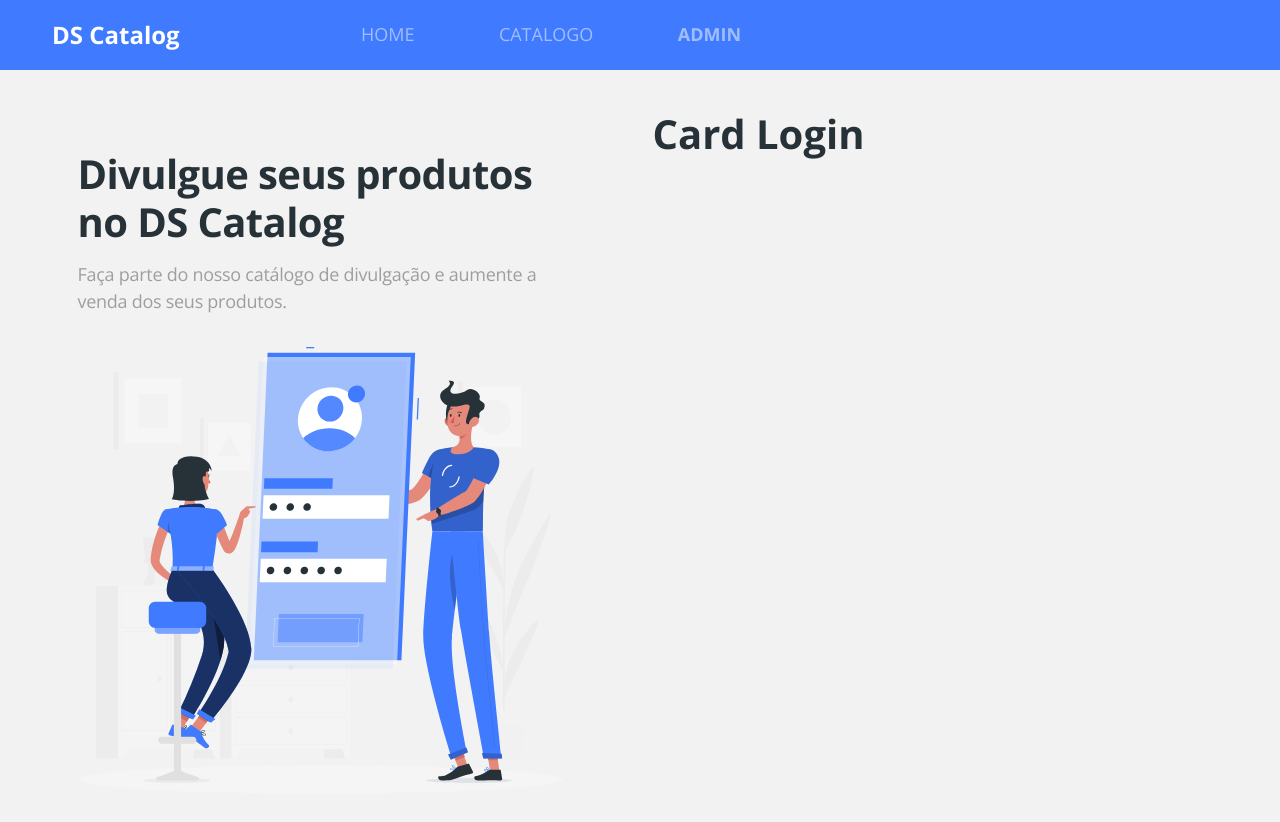
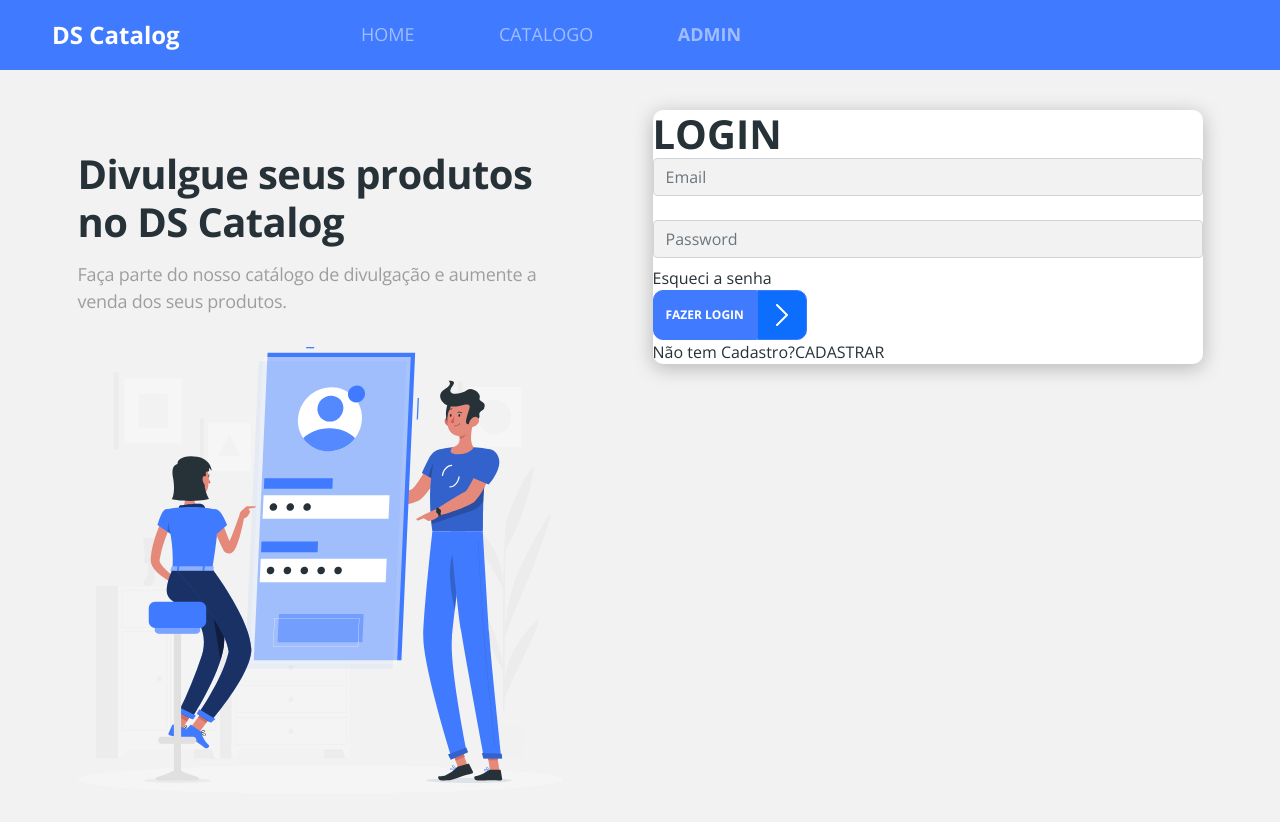
Before and after one commit to auriceliof/devsuperior-react-03, a React (Create React App) app in the folder frontend/: page /admin/auth/login in a window 1280 px wide. Shown: the top 822 px of the page. Built offline with nearby package versions, Linux system fonts and the light colour scheme; no server answers; the HTML template or start-up script is replaced by a standard one.

Commit message:
Card login

```diff
--- /dev/null
+++ b/frontend/src/pages/Admin/Auth/Login/index.tsx
@@ -0,0 +1,44 @@
+import { Link } from 'react-router-dom';
+import ButtonIcon from 'components/ButtonIcon';
+
+import './styles.css';
+
+const Login = () => {
+  return (
+    <div className="base-card login-card">
+      <h1>LOGIN</h1>
+      <form>
+        <div className="mb-4">
+          <input
+            type="text"
+            className="form-control base-input"
+            placeholder="Email"
+            name="username"
+          />
+        </div>
+        <div className="mb-2">
+          <input
+            type="password"
+            className="form-control base-input "
+            placeholder="Password"
+            name="password"
+          />
+        </div>
+        <Link to="/admin/auth/recover" className="login-link-recover">
+          Esqueci a senha
+        </Link>
+        <div className="login-submit">
+          <ButtonIcon text="Fazer login" />
+        </div>
+        <div className="signup-container">
+          <span className="not-registered">Não tem Cadastro?</span>
+          <Link to="/admin/auth/register" className="login-link-register">
+            CADASTRAR
+          </Link>
+        </div>
+      </form>
+    </div>
+  );
+};
+
+export default Login;
--- a/frontend/src/pages/Admin/Auth/index.tsx
+++ b/frontend/src/pages/Admin/Auth/index.tsx
@@ -1,5 +1,6 @@
 import { ReactComponent as AuthImage } from 'assets/images/auth-image.svg';
 import { Route, Switch } from 'react-router-dom';
+import Login from './Login';
 
 import './styles.css'
 
@@ -17,7 +18,7 @@
       <div className="auth-form-container">
         <Switch>
           <Route path="/admin/auth/login">
-            <h1>Card Login</h1>
+            <Login />
           </Route>
           <Route path="/admin/auth/signup">
             <h1>Card Signup</h1>
```
Also changed, not shown: frontend/src/pages/Admin/Auth/Login/styles.css (added).
